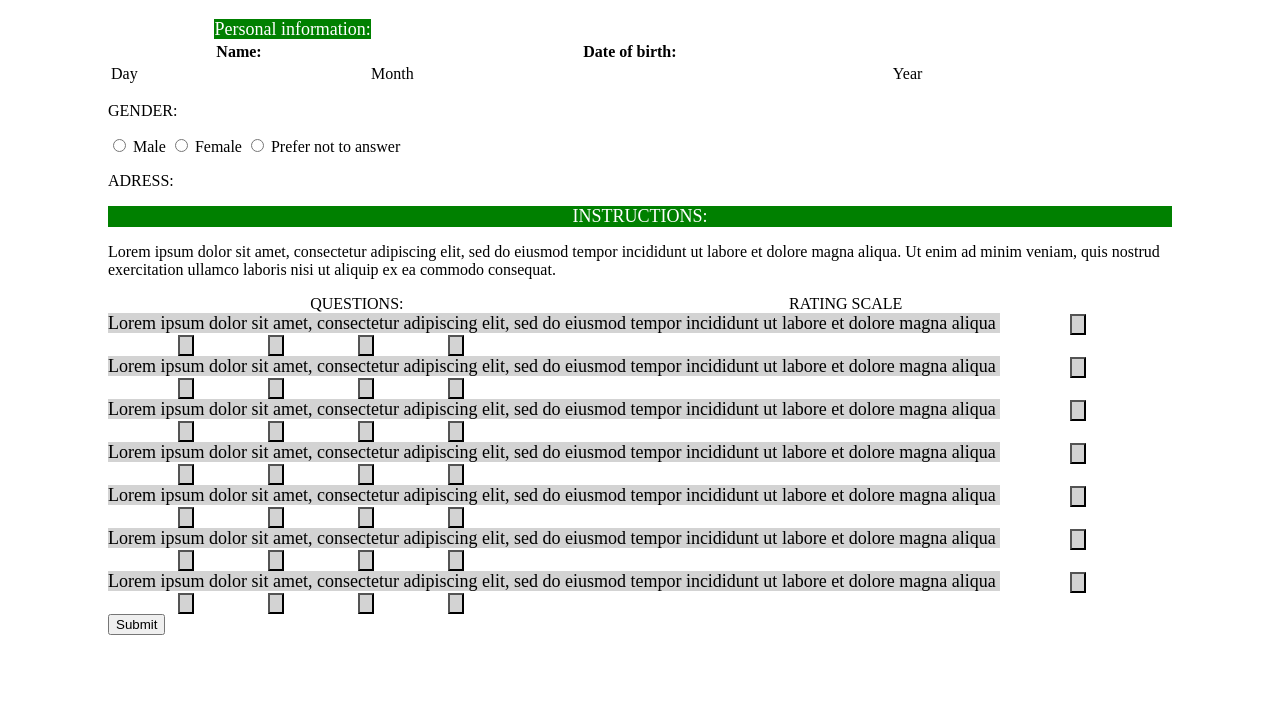
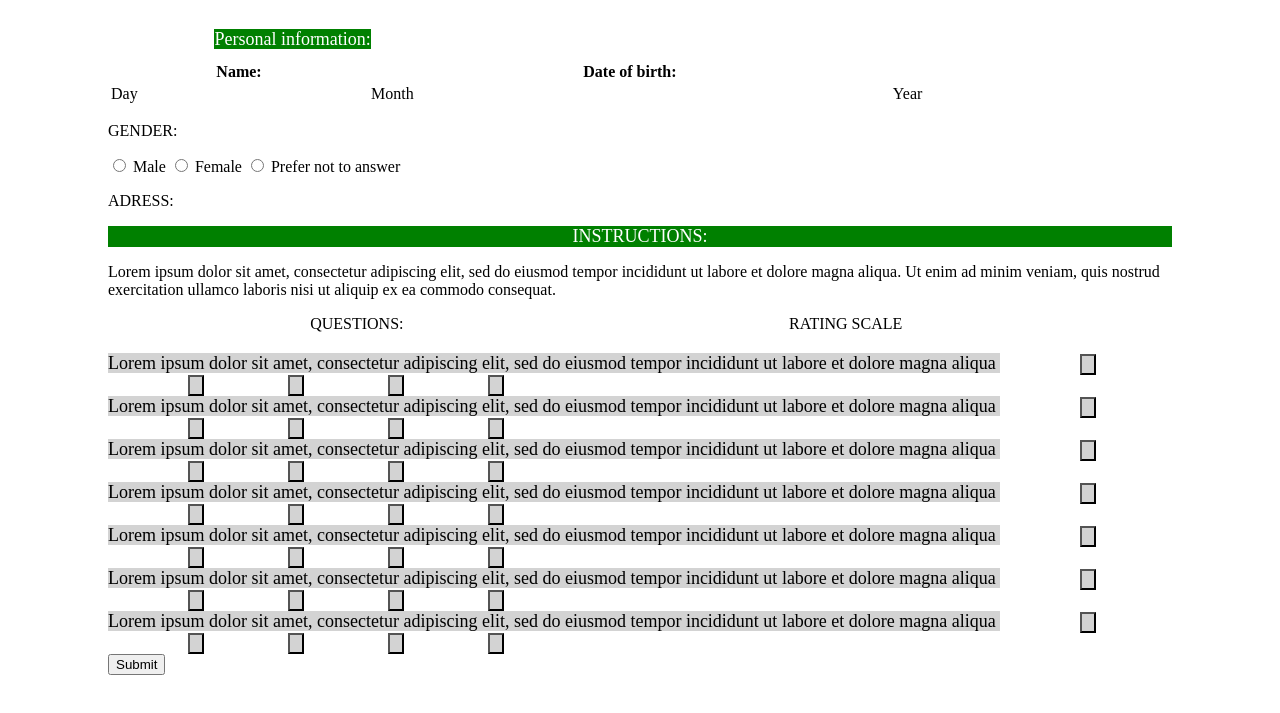
Before and after one commit to tiulia21/tiulia21.github.io, a plain HTML site: page survey.html in a window 1280 px wide. Shown: the part 169-882 px from the top of the page. Drawn offline with Linux system fonts and the light colour scheme.

```diff
--- a/css/survey.css
+++ b/css/survey.css
@@ -18,7 +18,7 @@ h {
 }
 .check {
   background-color: lightgrey;
-  margin-left: 70px;
+  margin-left: 80px;
 }
 .text {
   background-color: lightgray;
@@ -29,4 +29,5 @@ div {
   display: float;
   position: relative;
   margin-left: 10%;
+  padding-bottom: 10px;
 }
```
